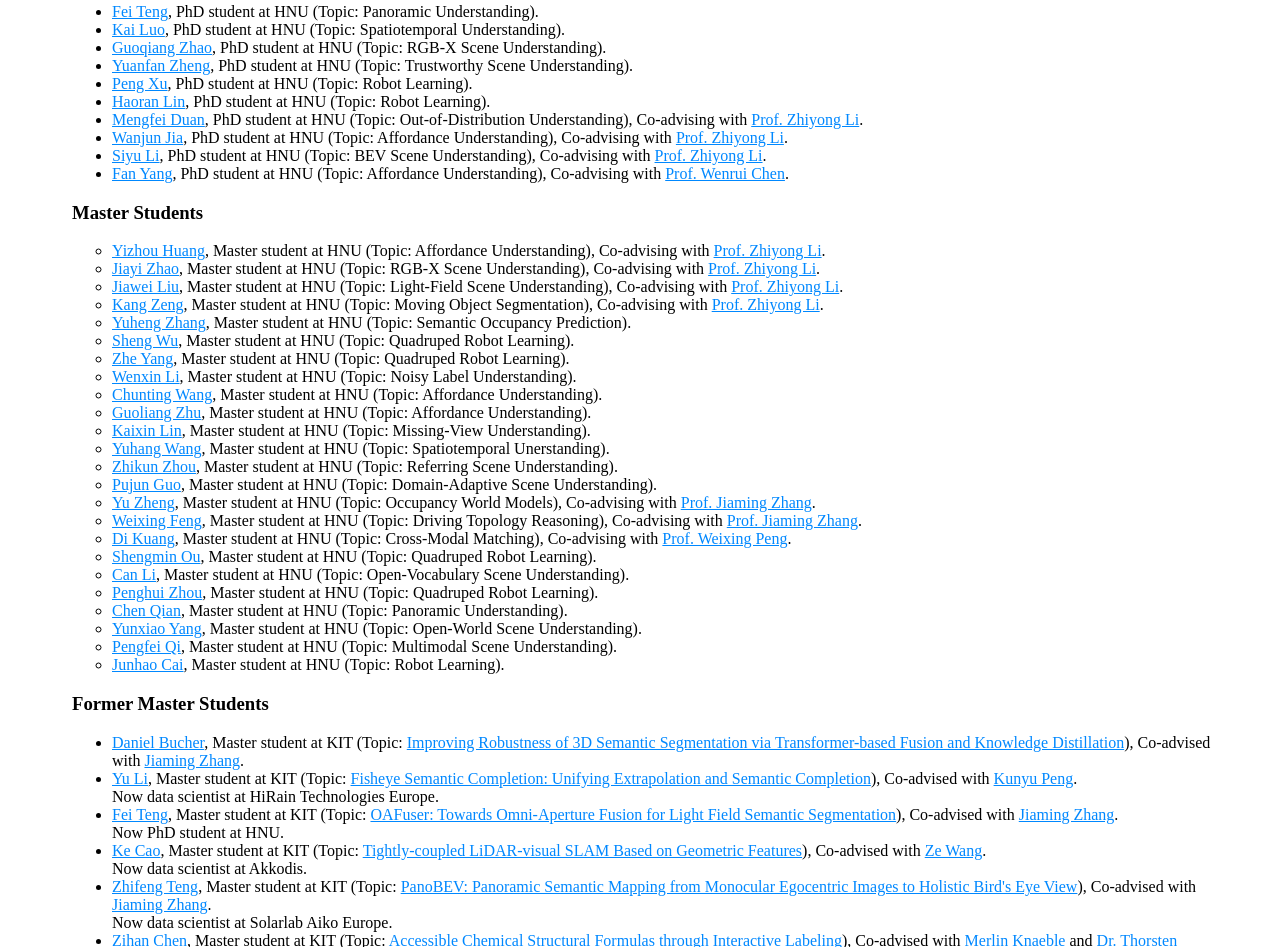
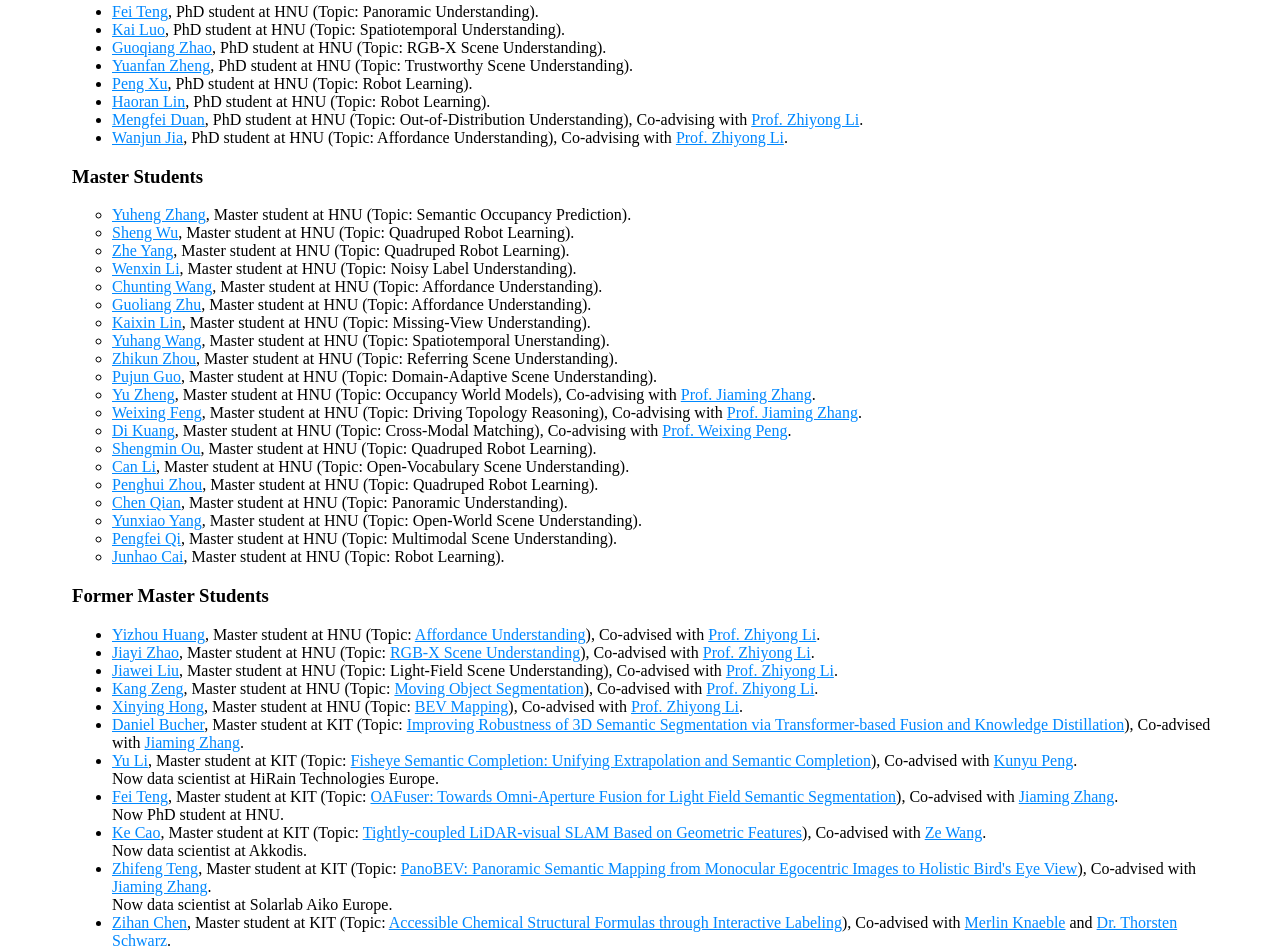
Before and after one commit to elnino9ykl/elnino9ykl.github.io, a plain HTML site: page team.html in a window 1280 px wide. Shown: the part 796-1743 px from the top of the page. Drawn offline with Linux system fonts and the light colour scheme.

Commit message:
Update 20260423

```diff
--- a/team.html
+++ b/team.html
@@ -86,41 +86,11 @@
 				<a href="https://github.com/Dikay1">Wanjun Jia</a>, PhD student at HNU (Topic: Affordance Understanding),
 				Co-advising with <a href="http://robotics.hnu.edu.cn/info/1176/2960.htm">Prof. Zhiyong Li</a>.
 			</li>
-
-			<li>
-				<a href="https://github.com/lynn-yu">Siyu Li</a>, PhD student at HNU (Topic: BEV Scene Understanding),
-				Co-advising with <a href="http://robotics.hnu.edu.cn/info/1176/2960.htm">Prof. Zhiyong Li</a>.
-			</li>
-
-			<li>
-				<a href="https://github.com/PopeyePxx">Fan Yang</a>, PhD student at HNU (Topic: Affordance Understanding),
-				Co-advising with <a href="http://robotics.hnu.edu.cn/info/1176/3113.htm">Prof. Wenrui Chen</a>.
-			</li>
 		</ul>
 
 		<h3>Master Students</h3>
 
 		<ul id="master">
-			<li>
-				<a href="https://github.com/DAWDSE">Yizhou Huang</a>, Master student at HNU (Topic: Affordance Understanding),
-				Co-advising with <a href="http://robotics.hnu.edu.cn/info/1176/2960.htm">Prof. Zhiyong Li</a>.
-			</li>
-
-			<li>
-				<a href="https://github.com/iAsakiT3T">Jiayi Zhao</a>, Master student at HNU (Topic: RGB-X Scene Understanding),
-				Co-advising with <a href="http://robotics.hnu.edu.cn/info/1176/2960.htm">Prof. Zhiyong Li</a>.
-			</li>
-
-			<li>
-				<a href="javascript:void(0)">Jiawei Liu</a>, Master student at HNU (Topic: Light-Field Scene Understanding),
-				Co-advising with <a href="http://robotics.hnu.edu.cn/info/1176/2960.htm">Prof. Zhiyong Li</a>.
-			</li>
-
-			<li>
-				<a href="https://github.com/Terminal-K">Kang Zeng</a>, Master student at HNU (Topic: Moving Object Segmentation),
-				Co-advising with <a href="http://robotics.hnu.edu.cn/info/1176/2960.htm">Prof. Zhiyong Li</a>.
-			</li>
-
 			<li>
 				<a href="https://github.com/7uHeng">Yuheng Zhang</a>, Master student at HNU (Topic: Semantic Occupancy Prediction).
 			</li>
@@ -208,6 +178,31 @@
 		<h3>Former Master Students</h3>
 
 		<ul id="Fmaster">
+			<li>
+				<a href="https://github.com/DAWDSE">Yizhou Huang</a>, Master student at HNU (Topic: <a href="https://arxiv.org/pdf/2503.02600">Affordance Understanding</a>),
+				Co-advised with <a href="http://robotics.hnu.edu.cn/info/1176/2960.htm">Prof. Zhiyong Li</a>.
+			</li>
+
+			<li>
+				<a href="https://github.com/iAsakiT3T">Jiayi Zhao</a>, Master student at HNU (Topic: <a href="https://arxiv.org/pdf/2503.02581">RGB-X Scene Understanding</a>),
+				Co-advised with <a href="http://robotics.hnu.edu.cn/info/1176/2960.htm">Prof. Zhiyong Li</a>.
+			</li>
+
+			<li>
+				<a href="javascript:void(0)">Jiawei Liu</a>, Master student at HNU (Topic: Light-Field Scene Understanding),
+				Co-advised with <a href="http://robotics.hnu.edu.cn/info/1176/2960.htm">Prof. Zhiyong Li</a>.
+			</li>
+
+			<li>
+				<a href="https://github.com/Terminal-K">Kang Zeng</a>, Master student at HNU (Topic: <a href="https://arxiv.org/pdf/2404.12794">Moving Object Segmentation</a>),
+				Co-advised with <a href="http://robotics.hnu.edu.cn/info/1176/2960.htm">Prof. Zhiyong Li</a>.
+			</li>
+
+			<li>
+				<a href="https://github.com/krabs-H">Xinying Hong</a>, Master student at HNU (Topic: <a href="https://arxiv.org/pdf/2503.02578">BEV Mapping</a>),
+				Co-advised with <a href="http://robotics.hnu.edu.cn/info/1176/2960.htm">Prof. Zhiyong Li</a>.
+			</li>
+
 			<li>
 				<a href="javascript:void(0)">Daniel Bucher</a>, Master student at KIT (Topic: <a href="https://www.researchgate.net/publication/376047644_Improving_Robustness_of_3D_Semantic_Segmentation_via_Transformer-based_Fusion_and_Knowledge_Distillation">Improving Robustness of 3D Semantic Segmentation via Transformer-based Fusion and Knowledge Distillation</a>),
 				Co-advised with <a href="https://jamycheung.github.io/">Jiaming Zhang</a>.
```
